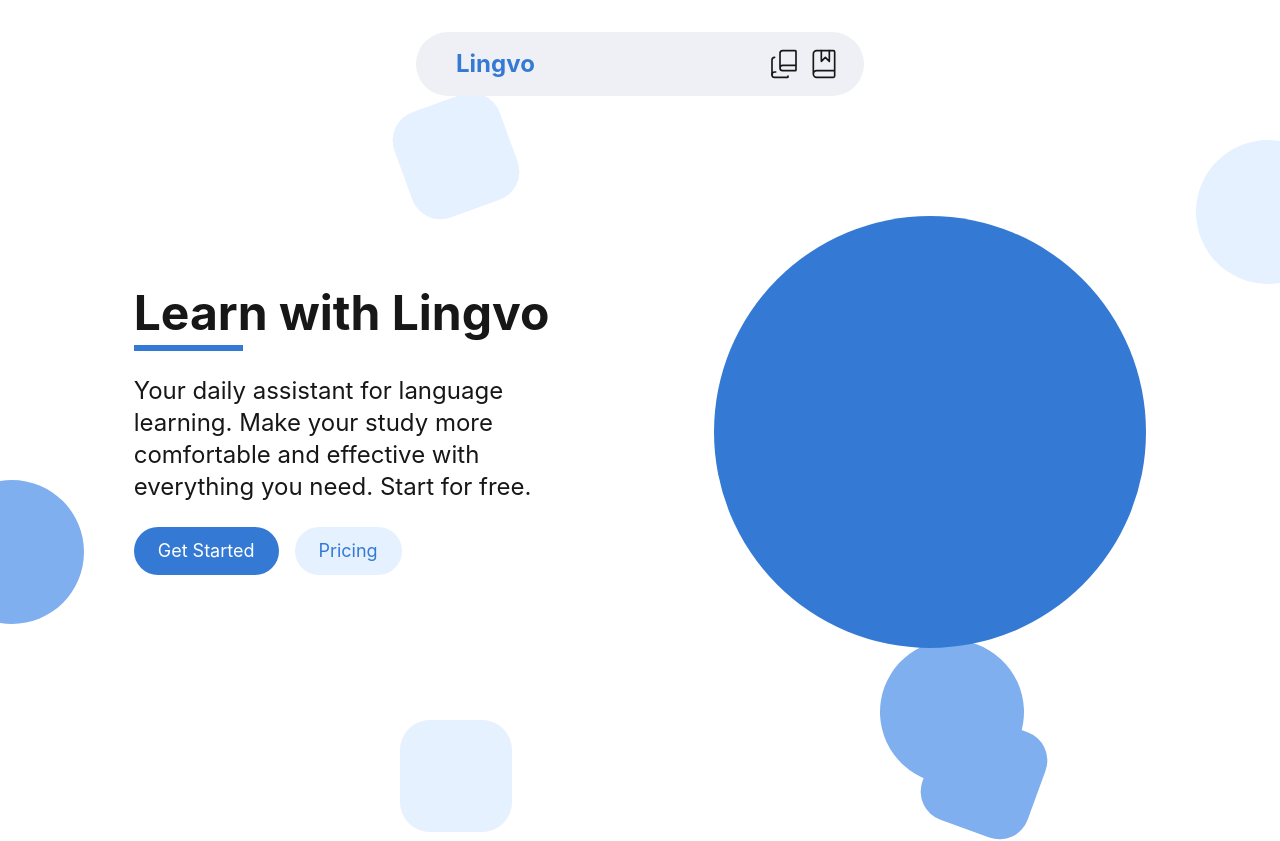
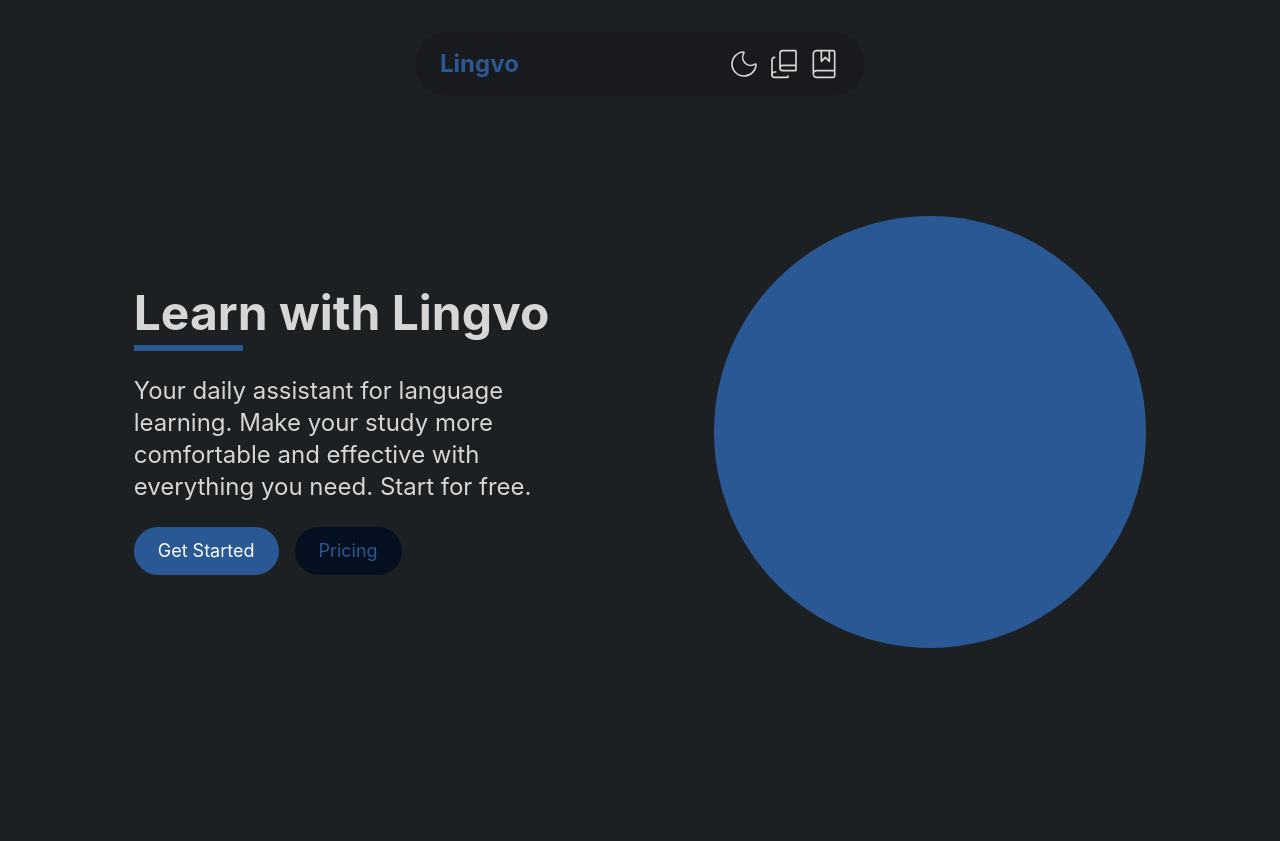
Before and after one commit to tmxsimon/lingvo, a React (Vite) app in the folder frontend/: page / in a window 1280 px wide. Shown: the top 841 px of the page. Built offline with nearby package versions, Linux system fonts and the light colour scheme.

Commit message:
feat: add dark theme

```diff
--- a/frontend/src/components/Input.tsx
+++ b/frontend/src/components/Input.tsx
@@ -9,7 +9,7 @@ type InputProps = React.InputHTMLAttributes<HTMLInputElement> &
 const Input = ({ placeholder, className, ...inputProps }: InputProps) => {
   return (
     <input
-      className={`p-base-sm rounded-base-xs border-brand-neutral-200 w-full border bg-white ${className}`}
+      className={`p-base-sm rounded-base-xs border-brand-neutral-200 bg-bg w-full border ${className}`}
       placeholder={placeholder}
       {...inputProps}
     ></input>
--- a/frontend/src/components/Navbar.tsx
+++ b/frontend/src/components/Navbar.tsx
@@ -1,19 +1,27 @@
 import { Link } from "react-router-dom";
 import Icon from "./Icon";
+import { useTheme } from "../contexts/themeProvider";
 
 const Navbar = () => {
+  const { theme, toggleTheme } = useTheme();
+
   return (
     <div className="fixed top-8 z-10 flex w-screen justify-center">
       <nav className="bg-brand-neutral-100 px-base-lg flex h-16 w-112 items-center justify-between rounded-4xl">
-        <Link className="text-brand-300 ml-4 text-2xl font-bold" to="/">
+        <Link className="text-brand-300 text-2xl font-bold" to="/">
           Lingvo
         </Link>
         <div className="gap-base-sm flex items-center">
+          <Icon
+            className="hover:text-brand-300 size-8 cursor-pointer"
+            name={theme === "dark" ? "moon" : "sun"}
+            onClick={toggleTheme}
+          ></Icon>
           <Link to="/cards">
-            <Icon name="cards" className="hover:text-brand-300 size-8" />
+            <Icon className="hover:text-brand-300 size-8" name="cards" />
           </Link>
           <Link to="/dictionary">
-            <Icon name="dictionary" className="hover:text-brand-300 size-8" />
+            <Icon className="hover:text-brand-300 size-8" name="dictionary" />
           </Link>
         </div>
       </nav>
--- a/frontend/src/components/Select.tsx
+++ b/frontend/src/components/Select.tsx
@@ -9,7 +9,7 @@ type SelectProps = React.SelectHTMLAttributes<HTMLSelectElement> & {
 const Select = ({ options, className, ...selectProps }: SelectProps) => {
   return (
     <select
-      className={`p-base-sm rounded-base-xs border-brand-neutral-200 w-full border bg-white ${className}`}
+      className={`p-base-sm rounded-base-xs border-brand-neutral-200 bg-bg w-full border ${className}`}
       {...selectProps}
     >
       {options.map((option, i) => (
--- a/frontend/src/constants/icons.ts
+++ b/frontend/src/constants/icons.ts
@@ -8,6 +8,8 @@ import Books from "../assets/icons/books.svg?react";
 import Cards from "../assets/icons/cards.svg?react";
 import ArrowRight from "../assets/icons/arrow-right.svg?react";
 import Info from "../assets/icons/info.svg?react";
+import Sun from "../assets/icons/sun.svg?react";
+import Moon from "../assets/icons/moon.svg?react";
 
 import OpenBook from "../assets/icons/open-book.svg?react";
 import Volume from "../assets/icons/volume.svg?react";
@@ -25,6 +27,8 @@ const ICONS = {
   cards: Cards,
   arrowRight: ArrowRight,
   info: Info,
+  sun: Sun,
+  moon: Moon,
 
   // CardText icons
   openBook: OpenBook,
--- /dev/null
+++ b/frontend/src/contexts/themeProvider.tsx
@@ -0,0 +1,37 @@
+import { createContext, useContext, useEffect, useState } from "react";
+import type { ThemeContextType } from "../types";
+
+const ThemeContext = createContext<ThemeContextType | undefined>(undefined);
+
+export const useTheme = () => {
+  const context = useContext(ThemeContext);
+  if (!context) {
+    throw new Error("useTheme must be used within ThemeProvider");
+  }
+  return context;
+};
+
+export const ThemeProvider: React.FC<{ children: React.ReactNode }> = ({
+  children,
+}) => {
+  const [theme, setTheme] = useState(
+    () => localStorage.getItem("theme") || "dark",
+  );
+
+  useEffect(() => {
+    const root = document.getElementById("root");
+    root?.classList.remove("light", "dark");
+    root?.classList.add(theme);
+    localStorage.setItem("theme", theme);
+  }, [theme]);
+
+  const toggleTheme = () => {
+    setTheme((prev) => (prev === "light" ? "dark" : "light"));
+  };
+
+  return (
+    <ThemeContext.Provider value={{ theme, toggleTheme }}>
+      {children}
+    </ThemeContext.Provider>
+  );
+};
--- a/frontend/src/features/home/components/CardText.tsx
+++ b/frontend/src/features/home/components/CardText.tsx
@@ -16,7 +16,7 @@ const Card: React.FC<CardProps> = ({ card }) => {
   const IconComponent = card.icon;
 
   return (
-    <div className="gap-base flex h-90 w-70 flex-col rounded-3xl bg-white p-8 text-left shadow-md">
+    <div className="gap-base bg-bg flex h-90 w-70 flex-col rounded-3xl p-8 text-left shadow-md">
       <div
         className={`${card.bgColor} inline-flex size-12 items-center justify-center rounded-2xl`}
       >
--- a/frontend/src/index.css
+++ b/frontend/src/index.css
@@ -10,24 +10,88 @@
   --radius-base: 30px;
   --radius-base-lg: 36px;
 
+  --color-bg: var(--color-bg);
+  --color-text: var(--color-text);
+
+  /* brand */
+  --color-brand-100: var(--color-brand-100);
+  --color-brand-200: var(--color-brand-200);
+  --color-brand-300: var(--color-brand-300);
+  --color-brand-400: var(--color-brand-400);
+  --color-brand-500: var(--color-brand-500);
+
+  /* danger */
+  --color-danger-100: var(--color-danger-100);
+  --color-danger-200: var(--color-danger-200);
+  --color-danger-300: var(--color-danger-300);
+  --color-danger-400: var(--color-danger-400);
+  --color-danger-500: var(--color-danger-500);
+
+  /* warning */
+  --color-warning-100: var(--color-warning-100);
+  --color-warning-200: var(--color-warning-200);
+  --color-warning-300: var(--color-warning-300);
+  --color-warning-400: var(--color-warning-400);
+  --color-warning-500: var(--color-warning-500);
+
+  /* brand neutral */
+  --color-brand-neutral-100: var(--color-brand-neutral-100);
+  --color-brand-neutral-200: var(--color-brand-neutral-200);
+  --color-brand-neutral-300: var(--color-brand-neutral-300);
+  --color-brand-neutral-400: var(--color-brand-neutral-400);
+  --color-brand-neutral-500: var(--color-brand-neutral-500);
+  --color-brand-neutral-600: var(--color-brand-neutral-600);
+  --color-brand-neutral-700: var(--color-brand-neutral-700);
+
+  /* gray neutral */
+  --color-gray-neutral-100: var(--color-gray-neutral-100);
+  --color-gray-neutral-200: var(--color-gray-neutral-200);
+  --color-gray-neutral-300: var(--color-gray-neutral-300);
+  --color-gray-neutral-400: var(--color-gray-neutral-400);
+  --color-gray-neutral-500: var(--color-gray-neutral-500);
+  --color-gray-neutral-600: var(--color-gray-neutral-600);
+  --color-gray-neutral-700: var(--color-gray-neutral-700);
+
+  /* accents */
+  --color-purple-100: var(--color-purple-100);
+  --color-purple-300: var(--color-purple-300);
+  --color-green-100: var(--color-green-100);
+  --color-green-300: var(--color-green-300);
+  --color-orange-100: var(--color-orange-100);
+  --color-orange-300: var(--color-orange-300);
+}
+
+@layer base {
+  svg {
+    width: 100%;
+    height: 100%;
+  }
+
+  .light {
+    --color-bg: #ffffff;
+
+    /* brand */
     --color-brand-100: #e5f1ff;
     --color-brand-200: #7fafee;
     --color-brand-300: #347ad5;
     --color-brand-400: #174b8f;
     --color-brand-500: #031935;
 
+    /* danger */
     --color-danger-100: #ffe5e5;
     --color-danger-200: #ee7f7f;
     --color-danger-300: #df3f3f;
     --color-danger-400: #8f1717;
     --color-danger-500: #350303;
 
+    /* warning */
     --color-warning-100: #fff6e5;
     --color-warning-200: #eec77f;
     --color-warning-300: #d59d34;
     --color-warning-400: #8f6517;
     --color-warning-500: #352303;
 
+    /* brand neutral */
     --color-brand-neutral-100: #eef0f5;
     --color-brand-neutral-200: #d8dde6;
     --color-brand-neutral-300: #abb1bf;
@@ -36,6 +100,7 @@
     --color-brand-neutral-600: #1c2333;
     --color-brand-neutral-700: #090e1a;
 
+    /* gray neutral */
     --color-gray-neutral-100: #f0f0f0;
     --color-gray-neutral-200: #d6d6d6;
     --color-gray-neutral-300: #b3b3b3;
@@ -44,18 +109,66 @@
     --color-gray-neutral-600: #333333;
     --color-gray-neutral-700: #171717;
 
-  --color-purple-100: #D9D7FF;
-  --color-purple-300: #6961F9;
-  --color-green-100: #B8FFC9;
-  --color-green-300: #36B354;
-  --color-orange-100: #FFE0B2;
-  --color-orange-300: #C98011;
+    /* accents */
+    --color-purple-100: #d9d7ff;
+    --color-purple-300: #6961f9;
+    --color-green-100: #b8ffc9;
+    --color-green-300: #36b354;
+    --color-orange-100: #ffe0b2;
+    --color-orange-300: #c98011;
   }
 
-@layer base {
-  svg {
-    width: 100%;
-    height: 100%;
-    stroke: blue;
+  .dark {
+    --color-bg: #1d2022;
+    --color-text: #d6d6d6;
+
+    /* brand */
+    --color-brand-100: #041020;
+    --color-brand-200: #152d4b;
+    --color-brand-300: #2a5894;
+    --color-brand-400: #4e78a1;
+    --color-brand-500: #98aebf;
+
+    /* danger */
+    --color-danger-100: #221516;
+    --color-danger-200: #612828;
+    --color-danger-300: #a53939;
+    --color-danger-400: #ba615e;
+    --color-danger-500: #e0bbb7;
+
+    /* warning */
+    --color-warning-100: #eec77f;
+    --color-warning-200: #d59d34;
+    --color-warning-300: #8f6517;
+    --color-warning-400: #352303;
+    --color-warning-500: #1a1101;
+
+    /* brand neutral */
+    --color-brand-neutral-100: #191a1d;
+    --color-brand-neutral-200: #25272c;
+    --color-brand-neutral-300: #444750;
+    --color-brand-neutral-400: #6e7585;
+    --color-brand-neutral-500: #8e9197;
+    --color-brand-neutral-600: #a1a4ab;
+    --color-brand-neutral-700: #bdc1c8;
+
+    /* gray neutral */
+    --color-gray-neutral-100: #191919;
+    --color-gray-neutral-200: #343434;
+    --color-gray-neutral-300: #5a5a5a;
+    --color-gray-neutral-400: #808080;
+    --color-gray-neutral-500: #929292;
+    --color-gray-neutral-600: #a2a2a2;
+    --color-gray-neutral-700: #b0b0b0;
+
+    /* accents */
+    --color-purple-100: #6a66bd;
+    --color-purple-300: #464298;
+
+    --color-green-100: #29863f;
+    --color-green-300: #185629;
+
+    --color-orange-100: #a97321;
+    --color-orange-300: #765017;
   }
 }
--- a/frontend/src/layouts/MainLayout.tsx
+++ b/frontend/src/layouts/MainLayout.tsx
@@ -3,7 +3,7 @@ import Navbar from "../components/Navbar";
 
 const MainLayout = () => {
   return (
-    <div className="flex min-h-screen flex-col">
+    <div className="bg-bg text-text flex min-h-screen flex-col">
       {/* bg-[url(assets/background.jpg)] */}
       <Navbar />
       <main className="flex flex-1 flex-col items-center">
--- a/frontend/src/main.tsx
+++ b/frontend/src/main.tsx
@@ -3,13 +3,16 @@ import { createRoot } from "react-dom/client";
 import "./index.css";
 import App from "./App.tsx";
 import { QueryClient, QueryClientProvider } from "@tanstack/react-query";
+import { ThemeProvider } from "./contexts/themeProvider.tsx";
 
 const queryClient = new QueryClient();
 
 createRoot(document.getElementById("root")!).render(
   <StrictMode>
     <QueryClientProvider client={queryClient}>
-      <App />
+      <ThemeProvider>
+        <App />
+      </ThemeProvider>
     </QueryClientProvider>
   </StrictMode>,
 );
--- a/frontend/src/types.ts
+++ b/frontend/src/types.ts
@@ -2,3 +2,8 @@ export type SelectOptionType = {
   value: string | number | readonly string[] | undefined;
   text: string;
 };
+
+export type ThemeContextType = {
+  theme: string;
+  toggleTheme: () => void;
+};
```
Also changed, not shown: frontend/src/assets/icons/moon.svg (added), frontend/src/assets/icons/sun.svg (added). Lines whose indentation alone changed are shown as unchanged.
